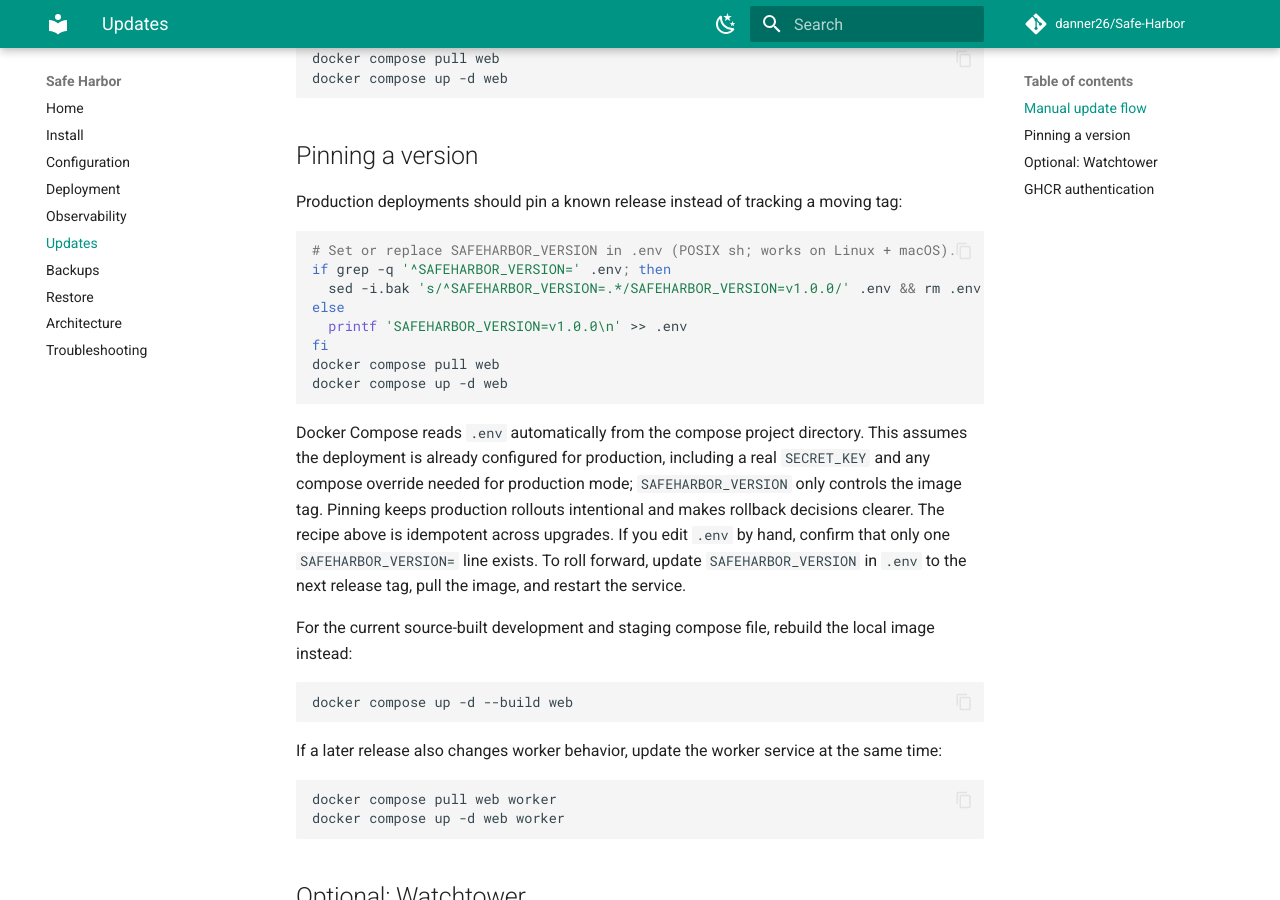
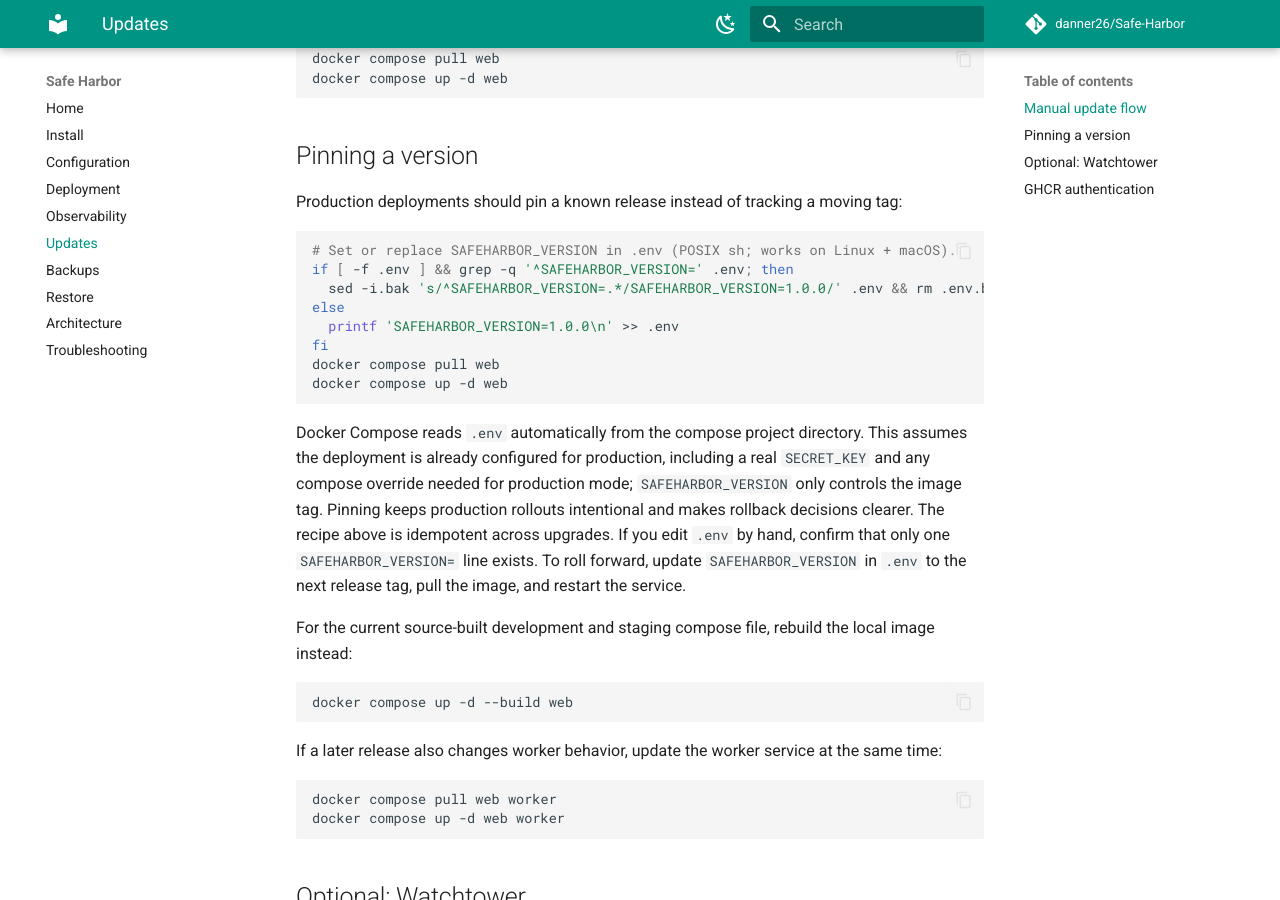
Before and after one commit to danner26/Safe-Harbor, an MkDocs documentation site: the page built from docs/update.md, in a window 1280 px wide and 900 px high, scrolled down 350 px. Built offline with MkDocs 1.6.1 and Material for MkDocs 9.7.7, drawn with Linux system fonts in a browser that asks for light colours; comment, search, counter and statistics services are not loaded.

Commit message:
fix(release): align ghcr tags + docs with bare-semver convention (#13)
* fix(release): align ghcr tags + docs with bare-semver convention

The release.yml workflow produced ghcr.io/danner26/safeharbor:1.0.0 and
:1.0, but not :latest (gated on is_default_branch which is develop, not
master where v1.0.0 was tagged). Docs referenced :v1.0.0 (with v prefix)
which docker/metadata-action strips per semver convention, so docs
described a tag that doesn't exist on the registry.

Fixes:
- release.yml: drop the is_default_branch gate on :latest so every
  tagged release also publishes :latest (the convention for self-hosted
  apps where the default compose pulls :latest).
- docs/install.md, docs/update.md: change pinning examples from
  SAFEHARBOR_VERSION=v1.0.0 to SAFEHARBOR_VERSION=1.0.0 (bare semver,
  matching what the registry actually publishes).
- .env.example: same example correction in the inline comment.

The existing v1.0.0 image will be retagged manually via
docker buildx imagetools create to add the :latest alias to the same
digest, so operators can pull immediately without waiting for a re-build.

* fix(release): guard pinning recipe and protect :latest from pre-releases

- docs/update.md: guard grep with [ -f .env ] && so the pinning recipe
  does not print a 'No such file or directory' error on fresh installs
  where .env has not been created yet. The else branch already creates
  .env via printf >> when it is missing.
- .github/workflows/release.yml: gate the :latest tag with
  enable=${{ !contains(github.ref_name, '-') }} so pre-release tags
  (e.g. v1.0.0-rc.1) cannot clobber the :latest pointer to the stable
  release. Pre-releases still publish their own semver-derived tags
  (1.0.0-rc.1, 1.0-rc.1).

````diff
--- a/docs/update.md
+++ b/docs/update.md
@@ -17,10 +17,10 @@
 
 ```bash
 # Set or replace SAFEHARBOR_VERSION in .env (POSIX sh; works on Linux + macOS).
-if grep -q '^SAFEHARBOR_VERSION=' .env; then
-  sed -i.bak 's/^SAFEHARBOR_VERSION=.*/SAFEHARBOR_VERSION=v1.0.0/' .env && rm .env.bak
+if [ -f .env ] && grep -q '^SAFEHARBOR_VERSION=' .env; then
+  sed -i.bak 's/^SAFEHARBOR_VERSION=.*/SAFEHARBOR_VERSION=1.0.0/' .env && rm .env.bak
 else
-  printf 'SAFEHARBOR_VERSION=v1.0.0\n' >> .env
+  printf 'SAFEHARBOR_VERSION=1.0.0\n' >> .env
 fi
 docker compose pull web
 docker compose up -d web
````
Also changed, not shown: docs/install.md (+1 -1 lines), 2 other files.
